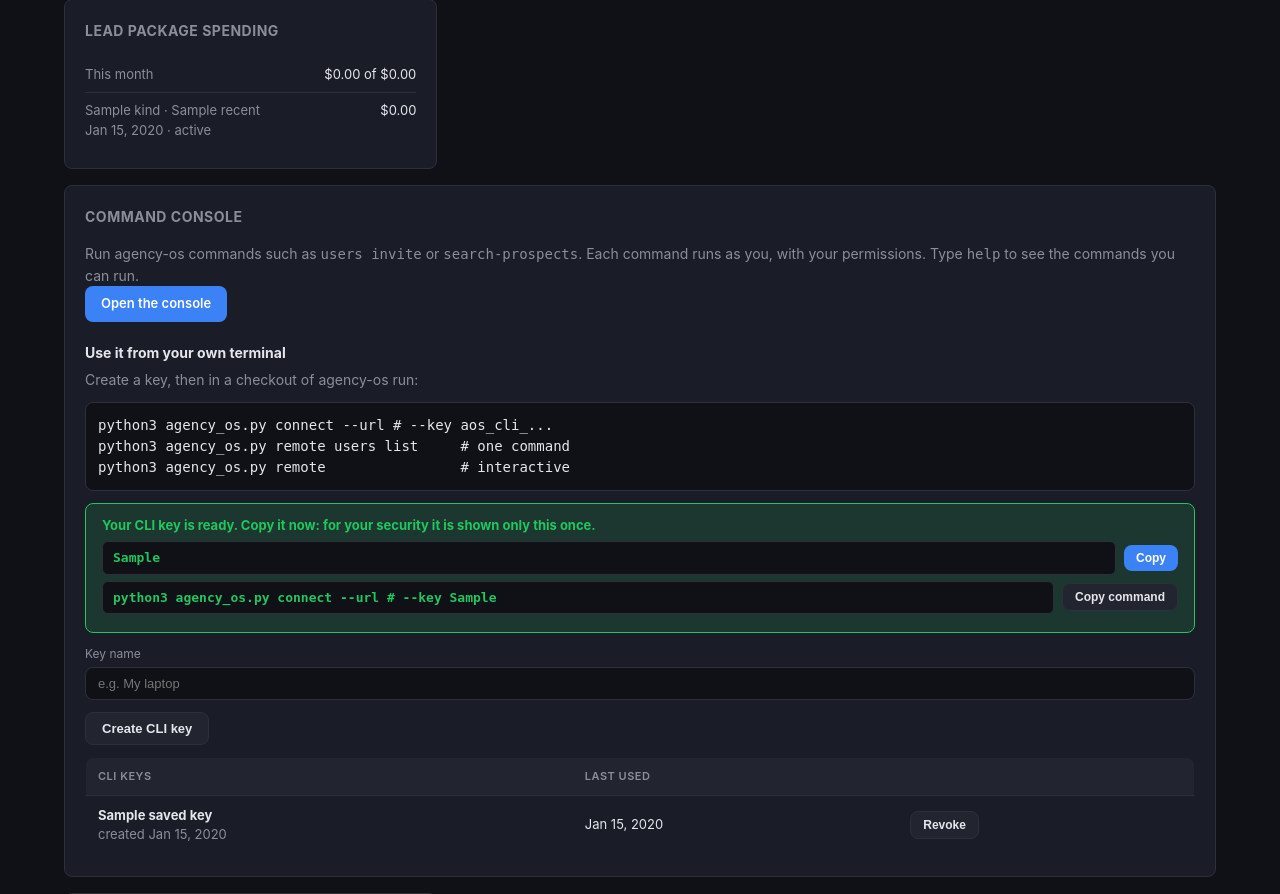
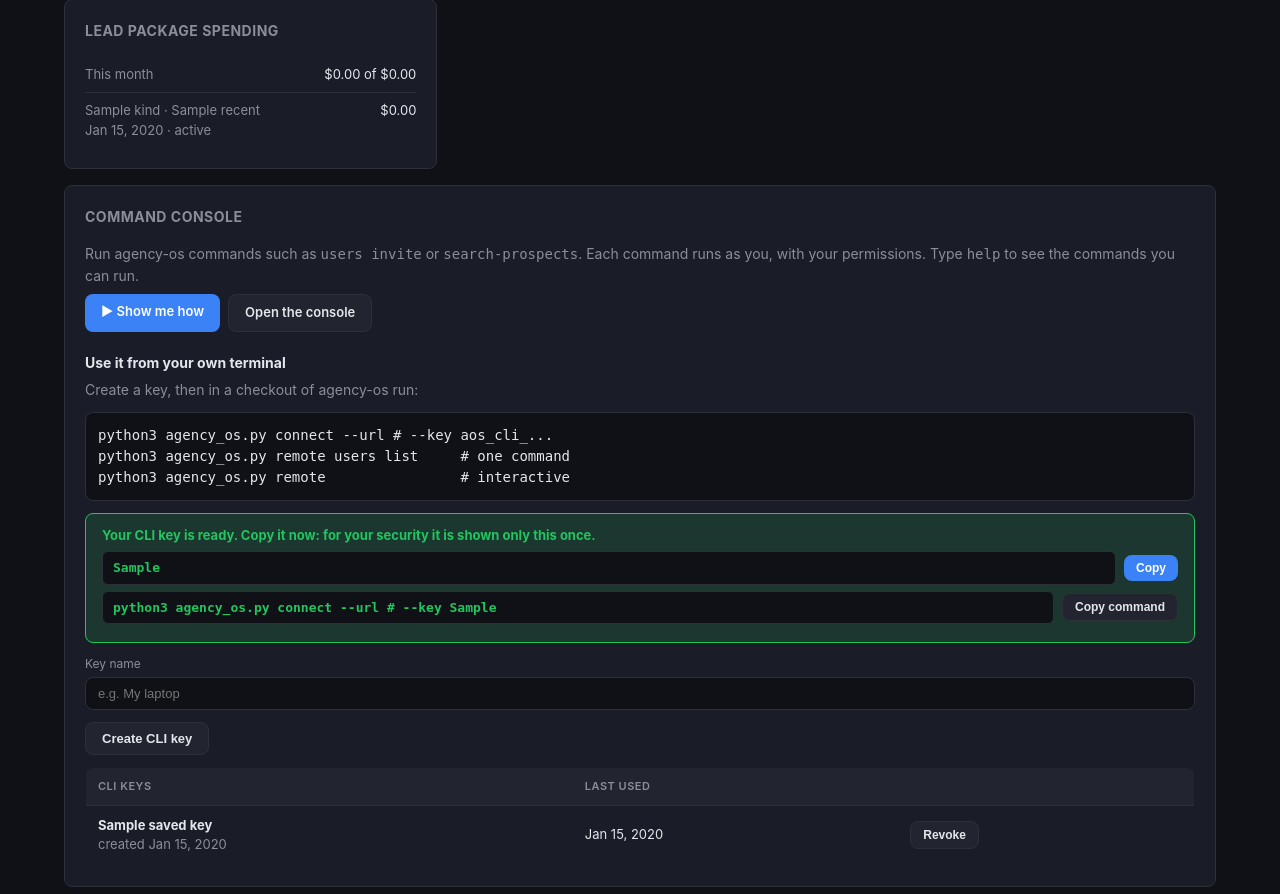
Before and after one commit to jhead12/agency-os, a FastAPI app: template web/templates/account.html in a window 1280 px wide. Shown: the part 629-1523 px from the top of the page. Run offline with FastAPI, Linux system fonts and the light colour scheme; the template is opened without the code that fills it: most values are stand-ins (such as "Sample title", 1, 10 or a date in 2020); parts of the project's set-up code (start-up, migrations or seed data) failed here and were passed over; some libraries are stand-ins or nearby versions.

Commit message:
Account page: "Show me how" plays the console tutorial in the floating window
The Command console card's button used to go to /console. Now "Show me how"
plays the Use the console tutorial in the floating console without leaving
the page, and "Open the console" opens the floating window. Both still link
to /console if scripts don't load.

Co-Authored-By: Claude Opus 5.5 <noreply@anthropic.com>

```diff
--- a/web/static/console.js
+++ b/web/static/console.js
@@ -184,6 +184,12 @@
     };
 
     launcher.addEventListener('click', () => setOpen(true));
+    // Links that open the console (e.g. on the Account page) use this window, not the full page.
+    document.addEventListener('click', (event) => {
+        if (!event.target.closest('[data-console-open]')) return;
+        event.preventDefault();
+        setOpen(true);
+    });
     dock.querySelector('[data-console-close]').addEventListener('click', () => setOpen(false));
     document.addEventListener('keydown', (event) => {
         if (event.ctrlKey && (event.key === '`' || event.code === 'Backquote')) {
--- a/web/templates/account.html
+++ b/web/templates/account.html
@@ -168,7 +168,10 @@
     <div class="detail-card full-width" id="cli">
         <h3>Command console</h3>
         <p class="muted">Run agency-os commands such as <code>users invite</code> or <code>search-prospects</code>. Each command runs as you, with your permissions. Type <code>help</code> to see the commands you can run.</p>
-        <p><a href="/console" class="btn">Open the console</a></p>
+        <p class="agent-actions">
+            <a href="/console" class="btn" data-workflow-play="tutorial/console">&#9654; Show me how</a>
+            <a href="/console" class="btn btn-secondary" data-console-open>Open the console</a>
+        </p>
 
         <h4 class="mcp-step">Use it from your own terminal</h4>
         <p class="muted">Create a key, then in a checkout of agency-os run:</p>
```
Also changed, not shown: tests/test_console_e2e.py (added, +32 -0 lines).
